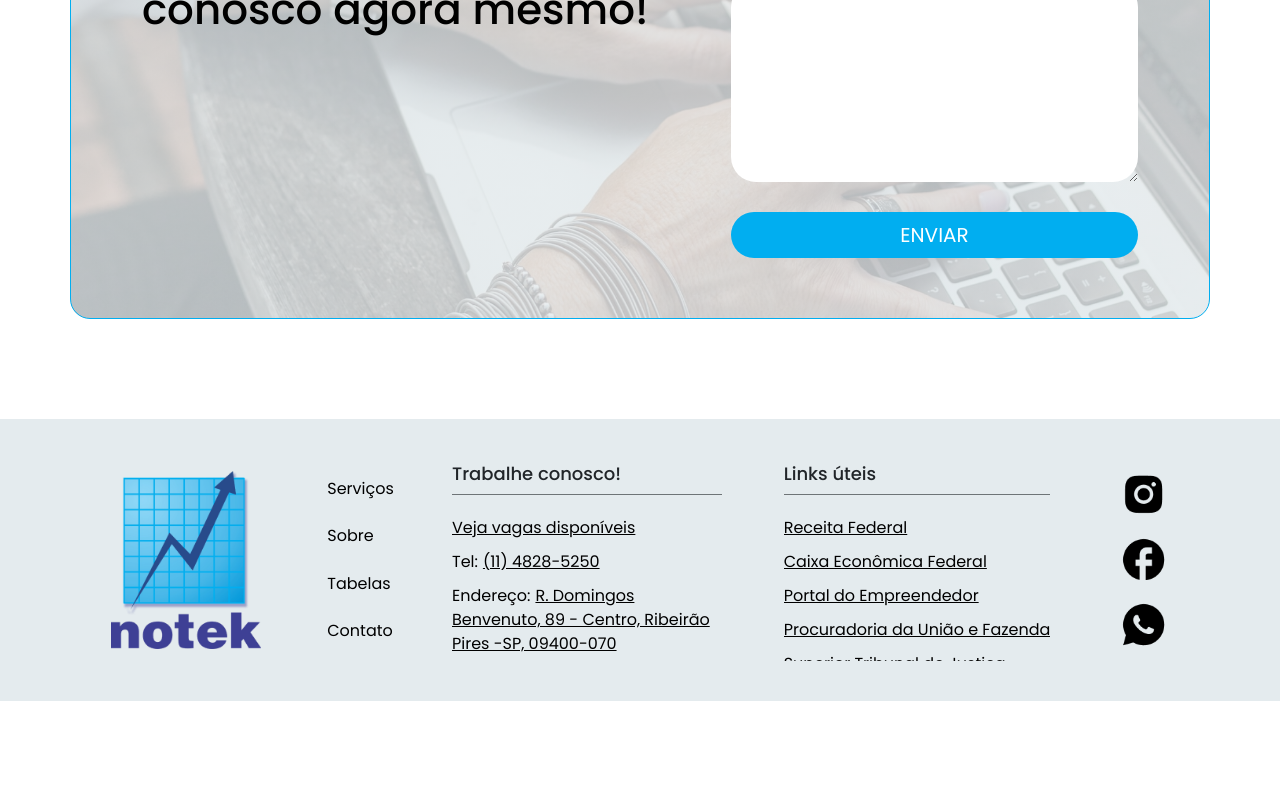
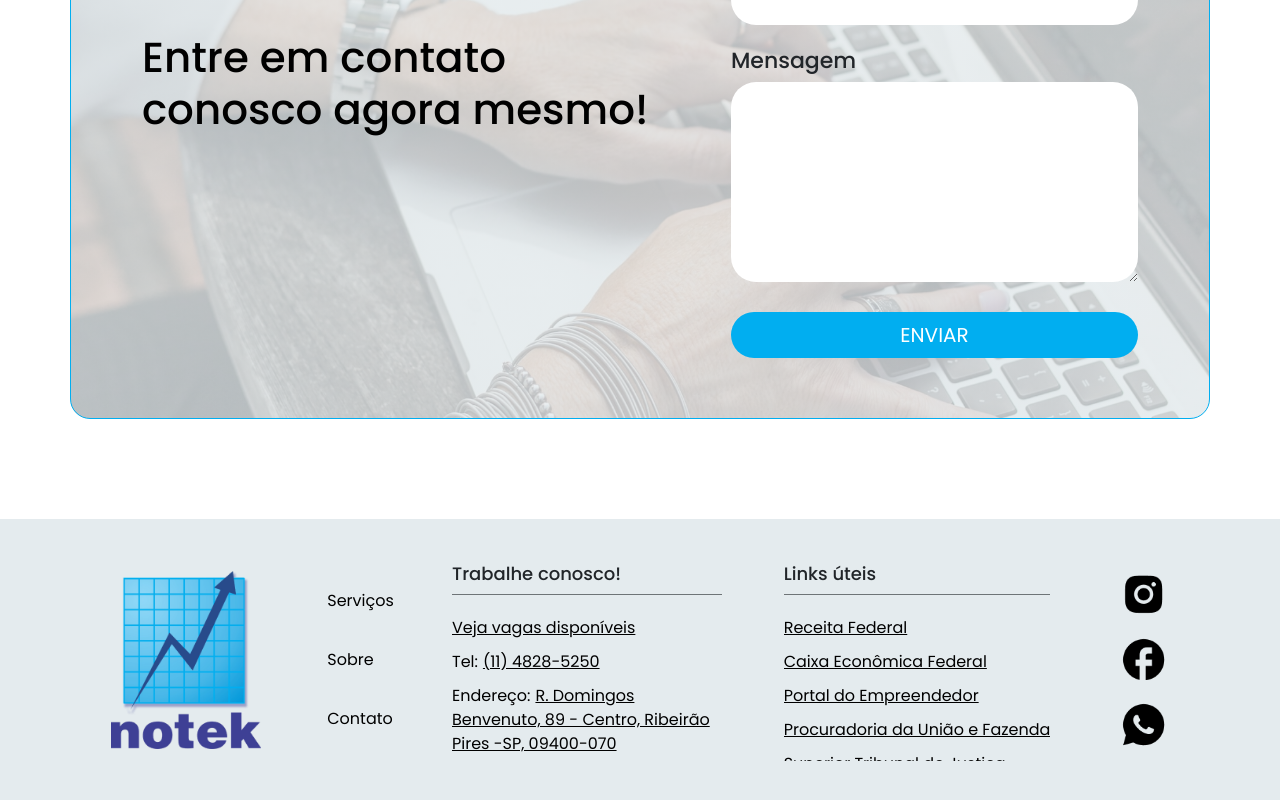
Before and after one commit to M1SS1NGHU3S/notekTemp, a React (Create React App) app: page / in a window 1280 px wide. Shown: the part 3248-4048 px from the top of the page. Before the commit the page ends 3949 px from the top, so only its background shows below. Built offline with nearby package versions, Linux system fonts and the light colour scheme.

Commit message:
Minor changes

```diff
--- a/src/sections-data/FooterNotekData.js
+++ b/src/sections-data/FooterNotekData.js
@@ -89,10 +89,6 @@ const navLinksContent = [
         nome: "Sobre",
         link: "/sobre"
     },
-    {
-        nome: "Tabelas",
-        link: "/tabelas"
-    },
     // {
     //     nome: "Notícias",
     //     link: "/noticias"
--- a/src/sections/ServicosHome.css
+++ b/src/sections/ServicosHome.css
@@ -1,3 +1,7 @@
+.servicos-home {
+    margin-bottom: 100px;
+}
+
 .servicos-home--container {
     display: grid;
     justify-content: center;
```
